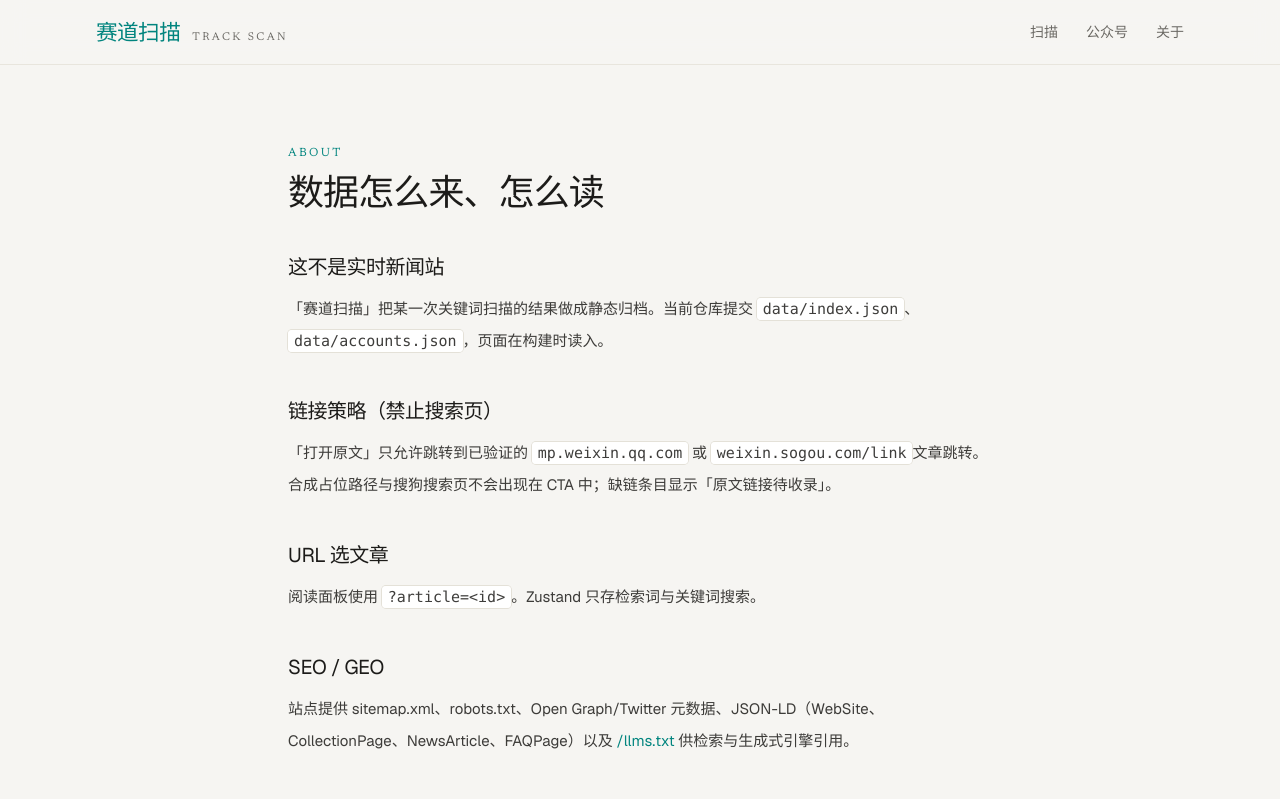
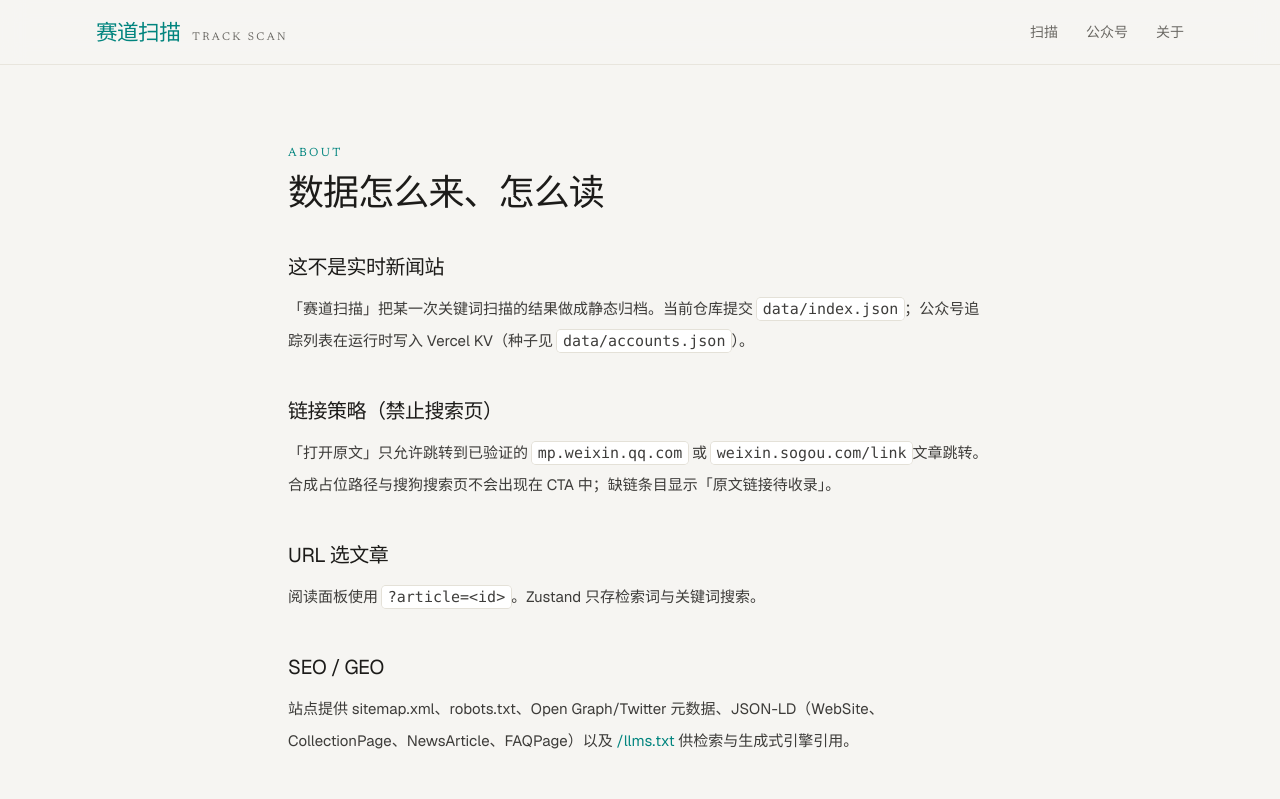
Before and after one commit to zhuima/daily-news, a Next.js app: page /about in a window 1280 px wide. Shown: the top 799 px of the page. Built offline with nearby package versions, Linux system fonts and the light colour scheme; no server answers.

Commit message:
Docs: accounts KV persistence on about page
Co-authored-by: 追马 <zhuima@users.noreply.github.com>

```diff
--- a/app/about/page.tsx
+++ b/app/about/page.tsx
@@ -49,11 +49,11 @@ export default function AboutPage() {
             <code className="rounded-sm bg-paper px-1.5 py-0.5 ring-1 ring-line">
               data/index.json
             </code>
-            、{" "}
+            ；公众号追踪列表在运行时写入 Vercel KV（种子见{" "}
             <code className="rounded-sm bg-paper px-1.5 py-0.5 ring-1 ring-line">
               data/accounts.json
             </code>
-            ，页面在构建时读入。
+            ）。
           </p>
         </section>
         <section>
```
